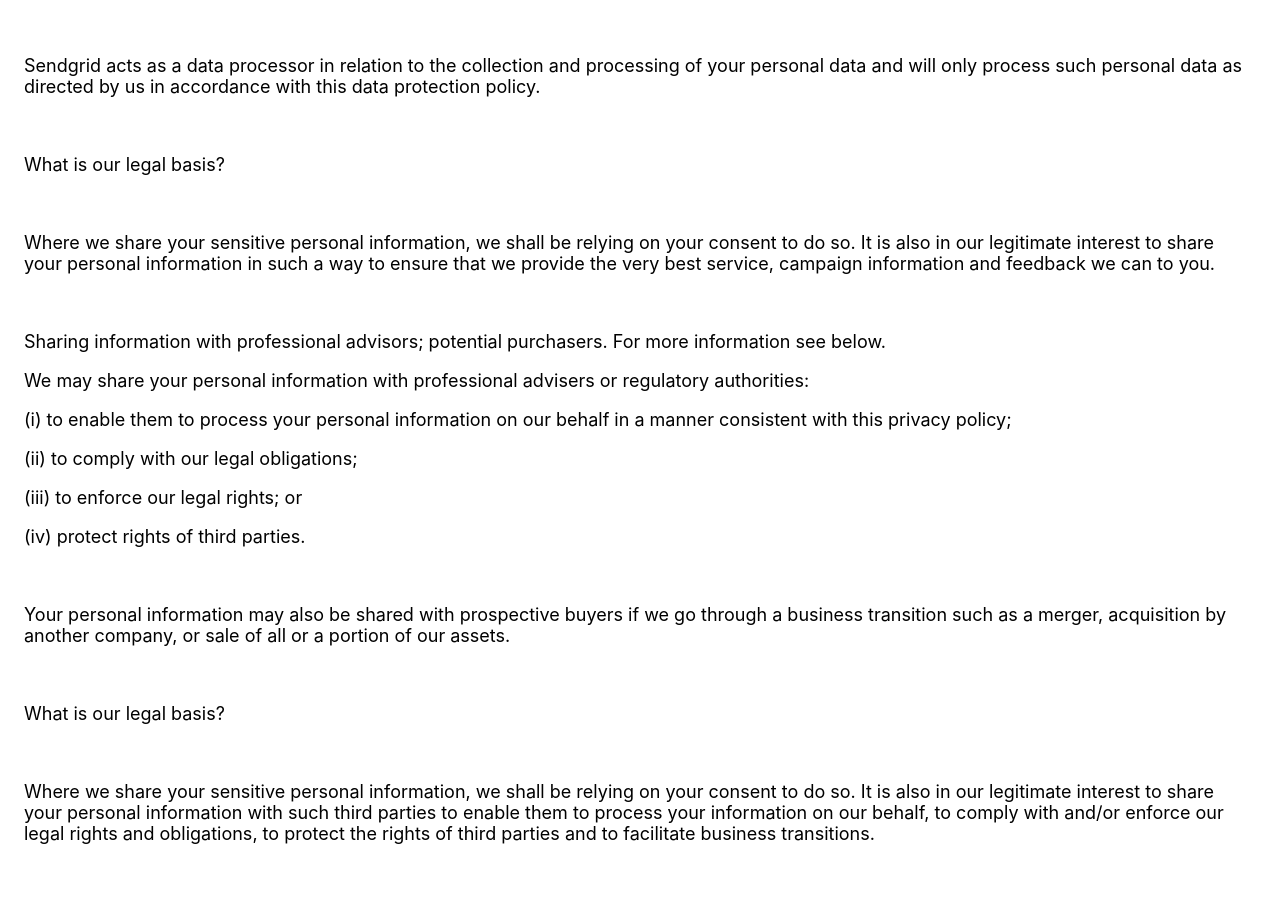
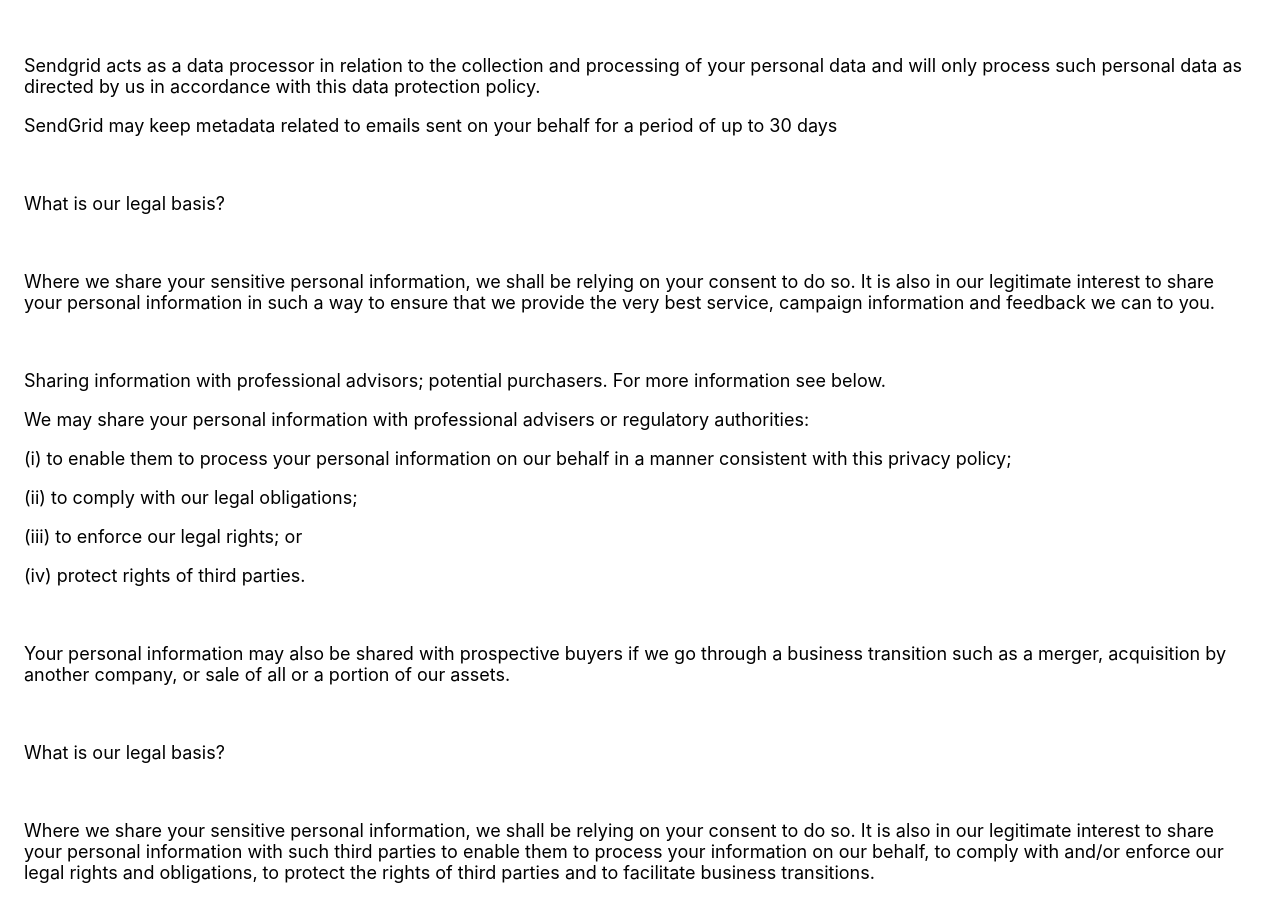
Before and after one commit to TechForUK/simple-vote-ui, a React (Create React App) app: page /#/privacyPolicy/ in a window 1280 px wide. Shown: the part 6595-7497 px from the top of the page. Built offline with nearby package versions, Linux system fonts and the light colour scheme.

Commit message:
Add sendgrid metadata disclaimer

```diff
--- a/src/Privacy.js
+++ b/src/Privacy.js
@@ -152,6 +152,7 @@ function Privacy() {
       <p>The types of third party we share your personal information with are platform providers which allow us to deliver the Functionality on the Site and to host and store your personal data. We rely on Sendgrid to deliver some Functionality, including sending emails on your behalf.</p>
       <br />
       <p>Sendgrid acts as a data processor in relation to the collection and processing of your personal data and will only process such personal data as directed by us in accordance with this data protection policy.</p>
+      <p>SendGrid may keep metadata related to emails sent on your behalf for a period of up to 30 days</p>
       <br />
       <p>What is our legal basis?</p>
       <br />
```
